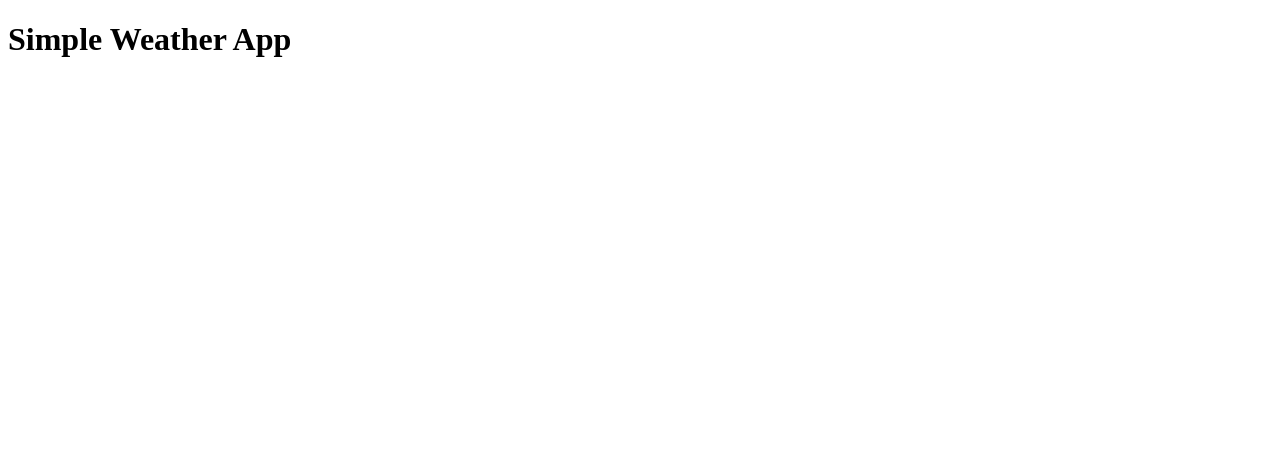
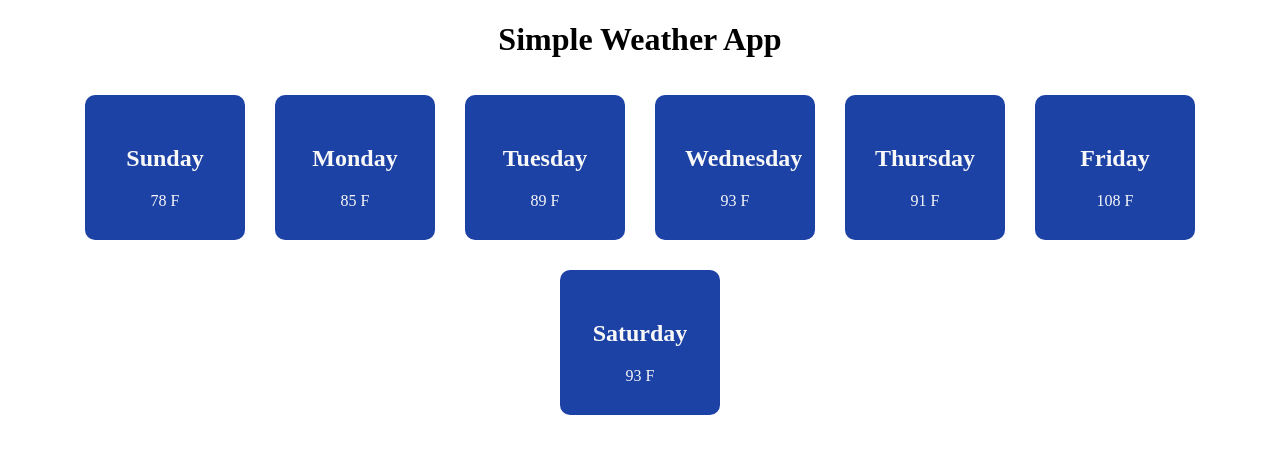
Before and after one commit to svntax/SimpleWeatherApp, a React app: page / in a window 1280 px wide. Shown: the top 454 px of the page. Built offline with nearby package versions, Linux system fonts and the light colour scheme; the HTML template or start-up script is replaced by a standard one.

Commit message:
Add day card component with placeholder content.

```diff
--- a/src/components/App.css
+++ b/src/components/App.css
@@ -0,0 +1,9 @@
+h1 {
+	text-align: center;
+}
+
+.week-container {
+	display: flex;
+	flex-wrap: wrap;
+	justify-content: center;
+}
--- a/src/components/App.js
+++ b/src/components/App.js
@@ -1,5 +1,7 @@
 import React from "react";
 import "./App.css";
+
+import DayCard from "./DayCard";
 
 class App extends React.Component {
 
@@ -11,6 +13,15 @@ class App extends React.Component {
 		return (
 			<div className="app">
 				<h1>Simple Weather App</h1>
+				<div className="week-container">
+					<DayCard day="Sunday" temperature={78} />
+					<DayCard day="Monday" temperature={85} />
+					<DayCard day="Tuesday" temperature={89} />
+					<DayCard day="Wednesday" temperature={93} />
+					<DayCard day="Thursday" temperature={91} />
+					<DayCard day="Friday" temperature={108} />
+					<DayCard day="Saturday" temperature={93} />
+				</div>
 			</div>
 		);
 	}
--- /dev/null
+++ b/src/components/DayCard.css
@@ -0,0 +1,9 @@
+.day-container {
+	background-color: #1d42a5;
+	color: #f8f8f8;
+	text-align: center;
+	padding: 30px;
+	margin: 15px;
+	width: 100px;
+	border-radius: 10px;
+}
--- /dev/null
+++ b/src/components/DayCard.js
@@ -0,0 +1,11 @@
+import React from "react";
+import "./DayCard.css";
+
+const DayCard = props => (
+	<div className="day-container">
+		<h2>{props.day}</h2>
+		<span>{props.temperature} F</span>
+	</div>
+);
+
+export default DayCard;
```
